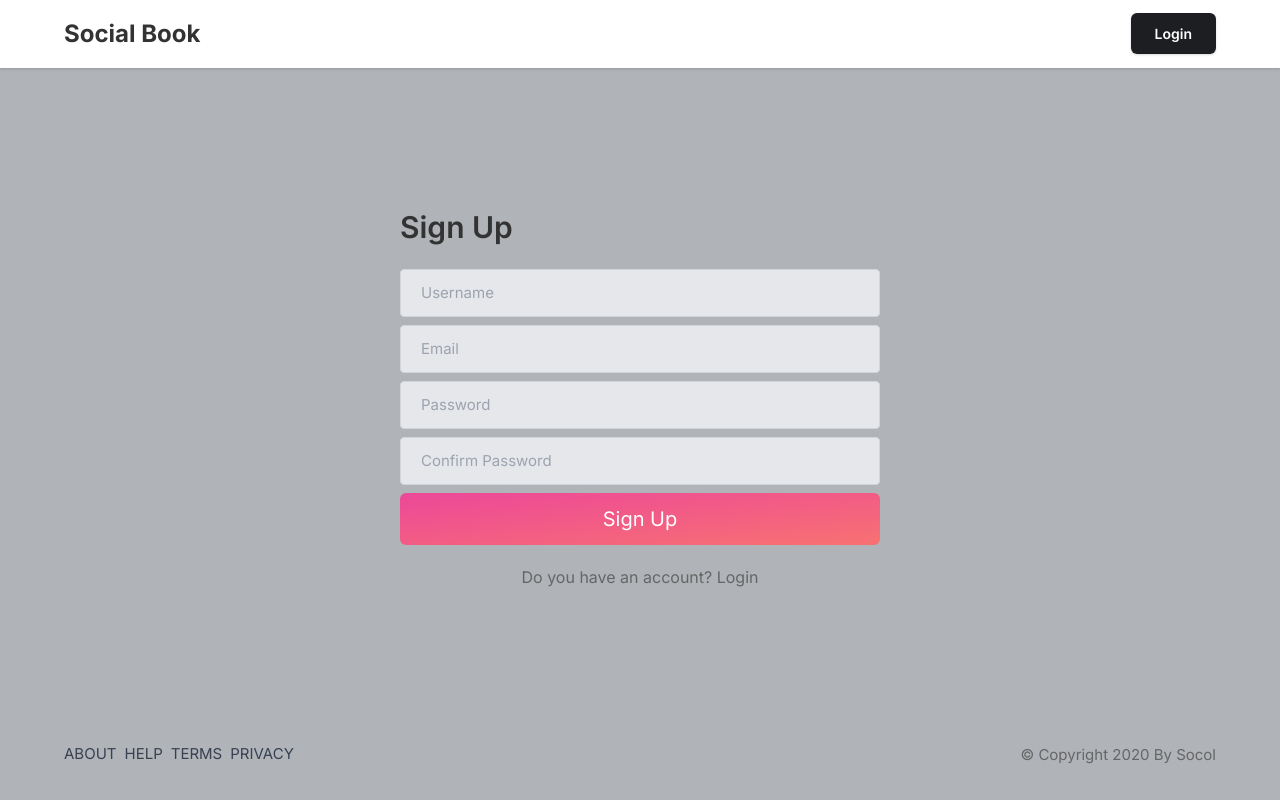
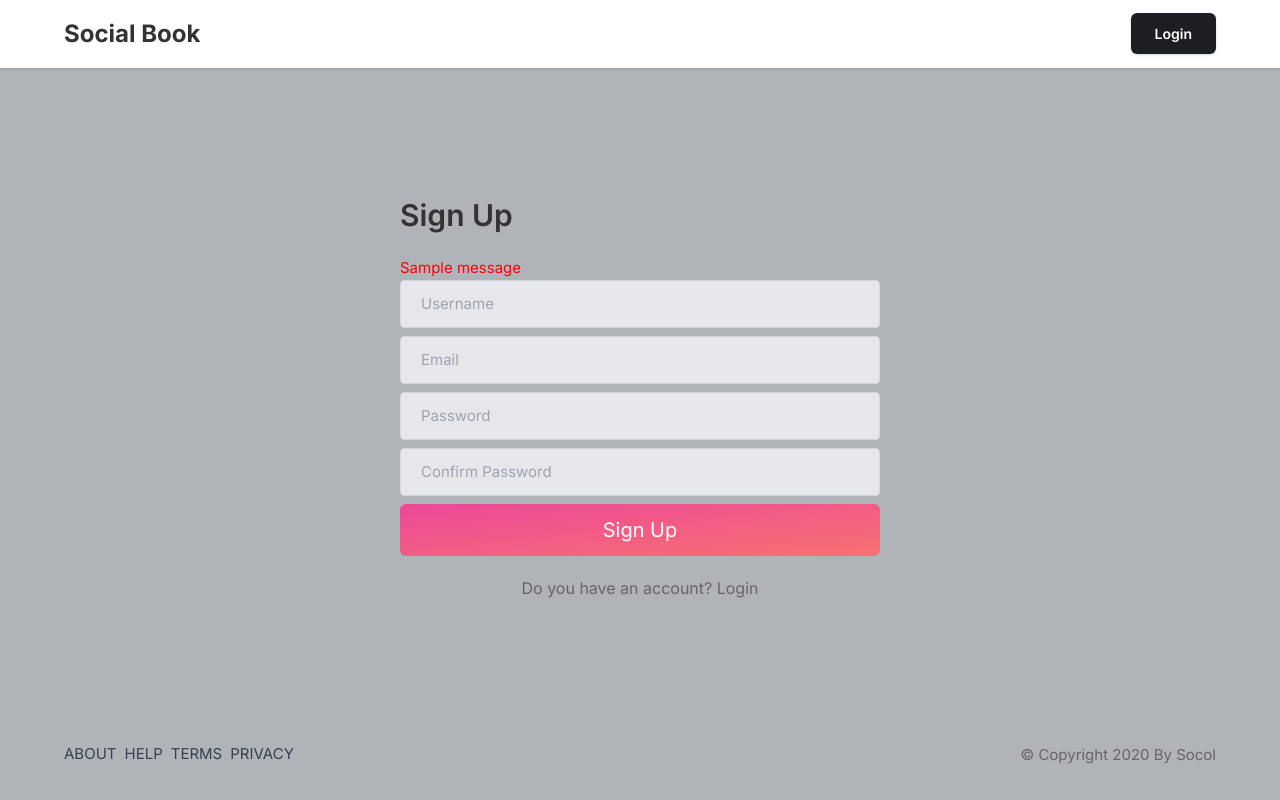
Before and after one commit to arezoo88/social-media, a Django app: template templates/signup.html in a window 1280 px wide. Run offline with Django 3.2, Linux system fonts and the light colour scheme; the template is opened without the code that fills it, so the values that code supplies are empty; tables that the repository leaves empty hold one stand-in row (values such as "Sample post"); one stand-in notice (Sample message) is shown; parts of the project's set-up code (start-up, migrations or seed data) failed here and were passed over.

Commit message:
feat: show messages in html file

```diff
--- a/templates/signup.html
+++ b/templates/signup.html
@@ -49,13 +49,25 @@
         <div>
             <div class="lg:p-12 max-w-md max-w-xl lg:my-0 my-12 mx-auto p-6 space-y-">
                 <h1 class="lg:text-3xl text-xl font-semibold mb-6"> Sign Up</h1>
+
+                <div>
+                    <style>
+                        h5{
+                            color: red;
+                        }
+                    </style>
+                    {% for message in messages %}
+                        <h5>{{message}}</h5>
+                    {% endfor %}
+                </div>
                 <!--<p class="mb-2 text-black text-lg"> Register to manage your account </p>-->
-                <form action="index.html">
+                <form action="" method="POST">
+                {% csrf_token %}
                     <!--<div class="flex lg:flex-row flex-col lg:space-x-2">
                         <input type="text" placeholder="First Name"  class="bg-gray-200 mb-2 shadow-none  dark:bg-gray-800" style="border: 1px solid #d3d5d8 !important;">
                         <input type="text" placeholder="Last Name" class="bg-gray-200 mb-2 shadow-none  dark:bg-gray-800" style="border: 1px solid #d3d5d8 !important;">
                     </div>-->
-                    <input type="text" name="name" placeholder="Username" class="bg-gray-200 mb-2 shadow-none  dark:bg-gray-800" style="border: 1px solid #d3d5d8 !important;">
+                    <input type="text" name="username" placeholder="Username" class="bg-gray-200 mb-2 shadow-none  dark:bg-gray-800" style="border: 1px solid #d3d5d8 !important;">
                     <input type="email" name="email" placeholder="Email" class="bg-gray-200 mb-2 shadow-none  dark:bg-gray-800" style="border: 1px solid #d3d5d8 !important;">
                     <input type="password" name="password" placeholder="Password" class="bg-gray-200 mb-2 shadow-none  dark:bg-gray-800" style="border: 1px solid #d3d5d8 !important;">
                     <input type="password" name="password2" placeholder="Confirm Password" class="bg-gray-200 mb-2 shadow-none  dark:bg-gray-800" style="border: 1px solid #d3d5d8 !important;">
```
